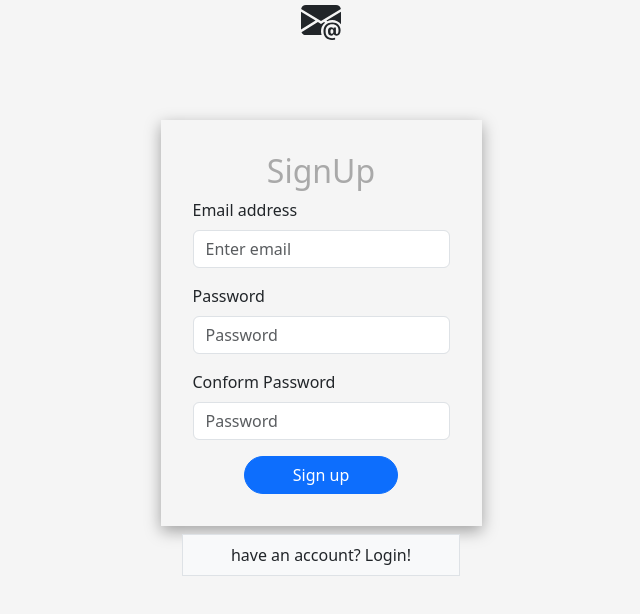
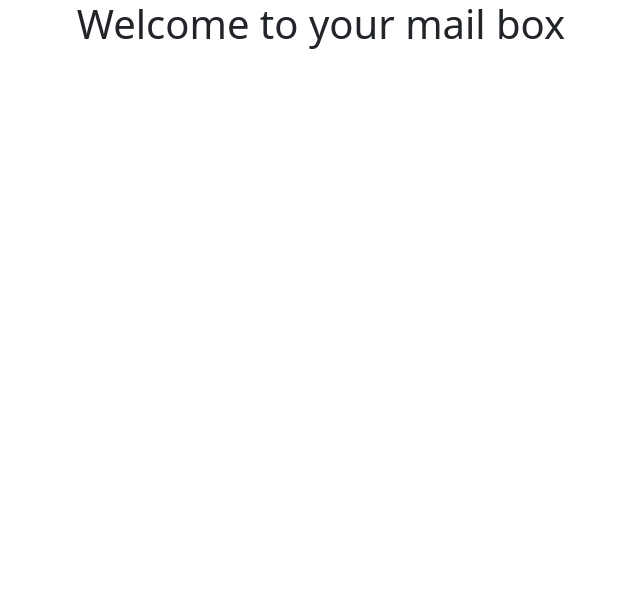
Before and after one commit to shivpatil370/S_React_Assignment, a React (Create React App) app in the folder Mail_Box_Client/mail_aplication/mail-box/: page /home in a window 1280 px wide. Shown: the top 614 px of the page, without its empty margins (319-959 px from the left). Built offline with nearby package versions, Linux system fonts and the light colour scheme.

Commit message:
login done

```diff
--- a/Mail_Box_Client/mail_aplication/mail-box/package.json
+++ b/Mail_Box_Client/mail_aplication/mail-box/package.json
@@ -10,6 +10,7 @@
     "react": "^18.3.1",
     "react-bootstrap": "^2.10.2",
     "react-dom": "^18.3.1",
+    "react-router-dom": "^6.23.0",
     "react-scripts": "5.0.1",
     "web-vitals": "^2.1.4"
   },
--- a/Mail_Box_Client/mail_aplication/mail-box/src/App.js
+++ b/Mail_Box_Client/mail_aplication/mail-box/src/App.js
@@ -1,11 +1,15 @@
 import 'bootstrap/dist/css/bootstrap.min.css';
 import './App.css';
-import LoginPage from './components/LoginPage';
+// import SignUp from './components/SignUp';
+// import Navbar from './components/navbar/Navbar';
+import { Outlet } from 'react-router-dom';
 
 function App() {
   return (
     <div>
-      <LoginPage/>
+      {/* <SignUp/> */}
+      {/* <Navbar/> */}
+      <Outlet/>
     </div>
   );
 }
--- a/Mail_Box_Client/mail_aplication/mail-box/src/components/LoginPage.jsx
+++ b/Mail_Box_Client/mail_aplication/mail-box/src/components/SignUp.jsx
@@ -1,13 +1,17 @@
 // import React from 'react'
-import { useEffect, useRef } from 'react';
+import { useEffect, useRef, useState } from 'react';
 import Button from 'react-bootstrap/Button';
 import Form from 'react-bootstrap/Form';
-import styles from "./LoginPage.module.css"
+import styles from "./SignUp.module.css"
+import { useNavigate } from 'react-router-dom';
 
-const LoginPage = () => {
+const SignUp = () => {
+  const [isLogin,setIsLogin]=useState();
     const emailRef=useRef();
     const passRef=useRef();
     const conformpassRef=useRef();
+
+    const navigate=useNavigate()
 
     useEffect(()=>{
         document.body.style.backgroundColor="whitesmoke";
@@ -21,14 +25,59 @@ const LoginPage = () => {
     const handleSubmit=(e)=>{
         e.preventDefault();
 
-        let obj={
+        let obj;
+        if(isLogin){
+          obj={
+            email:emailRef.current.value,
+            password:passRef.current.value,
+        };
+        }
+        else{
+           obj={
             email:emailRef.current.value,
             password:passRef.current.value,
             conformpass:conformpassRef.current.value
         };
+        }
 
-        console.log(obj);
-        if(obj.password===obj.conformpass){
+        // console.log(obj);
+        if(isLogin ||obj.password===obj.conformpass){
+              if(isLogin){
+                //LOGIN...
+                fetch("https://identitytoolkit.googleapis.com/v1/accounts:signInWithPassword?key=AIzaSyA7K1snfsZcqfce3uNQVIOrjQjmUM1zm8k",{
+                method:"POST",
+                body:JSON.stringify({
+                    email:obj.email,
+                    password:obj.password,
+                    returnSecureToken:true,
+                }),
+                headers:{
+                    "Content-Type":"application/json",
+                }
+              })
+              .then((res)=>{
+                   if(res.ok){
+                      return res.json().then((data)=>{
+                        console.log(data.idToken);
+                        alert("LogIn successfully!");
+                        navigate("/home")
+                      })
+                   }
+                   else{
+                    return res.json().then((err)=>{
+                        console.log(err.error.message)
+                          if(err?.error?.message){
+                             alert(err.error.message);
+                          }
+                          else{
+                            alert("Something went wrong!");
+                          }
+                      })
+                   }
+              });
+              }
+              else{
+                    // SIGN-UP...
               fetch("https://identitytoolkit.googleapis.com/v1/accounts:signUp?key=AIzaSyA7K1snfsZcqfce3uNQVIOrjQjmUM1zm8k",{
                 method:"POST",
                 body:JSON.stringify({
@@ -45,6 +94,10 @@ const LoginPage = () => {
                       return res.json().then((data)=>{
                         console.log(data);
                         alert("SignUp successfully!");
+                        emailRef.current.value="";
+                        passRef.current.value="";
+                        conformpassRef.current.value="";
+                        setIsLogin(true);
                       })
                    }
                    else{
@@ -52,7 +105,8 @@ const LoginPage = () => {
                         console.log(err)
                       })
                    }
-              })
+              });
+            }
         }
         else{
             //    console.log("password not match");
@@ -73,32 +127,32 @@ const LoginPage = () => {
         </div>
     <div className={styles.bgc} style={{width:"fit-content"}}>
 
-        <h2 className='text-center fluid' style={{color:"darkgray"}}>SignUp</h2>
+        <h2 className='text-center fluid' style={{color:"darkgray"}}>{isLogin?"Login":"SignUp"}</h2>
        <Form onSubmit={handleSubmit}>
       <Form.Group className="mb-3" controlId="formBasicEmail">
         <Form.Label>Email address</Form.Label>
-        <Form.Control type="email" placeholder="Enter email" ref={emailRef} required/>
+        <Form.Control type="email" placeholder="Enter email" size="sm" ref={emailRef} required/>
       </Form.Group>
 
       <Form.Group className="mb-3" controlId="formBasicPassword">
         <Form.Label>Password</Form.Label>
-        <Form.Control type="password" placeholder="Password" ref={passRef} required/>
+        <Form.Control type="password" placeholder="Password" size="sm" ref={passRef} required/>
       </Form.Group>
 
-      <Form.Group className="mb-3" controlId="formBasicPassword">
+      {!isLogin&&<Form.Group className="mb-3" controlId="formBasicPassword">
         <Form.Label>Conform Password</Form.Label>
-        <Form.Control type="password" placeholder="Password" ref={conformpassRef} required/>
-      </Form.Group>
+        <Form.Control type="password" placeholder="Password" size="sm" ref={conformpassRef} required/>
+      </Form.Group>}
 
       <Button className='d-flex m-auto rounded-start-5 rounded-end-5 ps-5 pe-5' variant="primary" type="submit">
-        Sign up
+        {isLogin?"Log in":"Sign up"}
       </Button>
     </Form>
     </div>
 
-      <p className='border p-2 pe-5 ps-5 m-auto mt-2 bg-light' style={{width:"fit-content"}}>have an account? Login!</p>
+      <p onClick={()=>setIsLogin(!isLogin)} className='border p-2 m-auto mt-2 bg-light text-center ps-3 pe-3' style={isLogin?{width:"fit-content",color:"red"}:{width:"fit-content",color:"orange"}}>{isLogin?"Don't have an account? Sign up":"Have an account? Login"}</p>
     </>
   )
 }
 
-export default LoginPage
+export default SignUp
--- /dev/null
+++ b/Mail_Box_Client/mail_aplication/mail-box/src/components/navbar/Navbar.jsx
@@ -0,0 +1,11 @@
+// import React from 'react'
+
+const Navbar = () => {
+  return (
+    <div>
+        <h1 className="text-center">Welcome to your mail box</h1>
+    </div>
+  )
+}
+
+export default Navbar
--- /dev/null
+++ b/Mail_Box_Client/mail_aplication/mail-box/src/components/router-dom/AppRouter.jsx
@@ -0,0 +1,23 @@
+import {createBrowserRouter} from "react-router-dom";
+import App from "../../App";
+import Navbar from "../navbar/Navbar";
+import SignUp from "../SignUp";
+
+const appRouter=createBrowserRouter([
+     {
+        path:"/",
+        element:<App/>,
+        children:[
+            {
+                path:"/",
+                element:<SignUp/>
+            },
+            {
+                path:"/home",
+                element:<Navbar/>
+            }
+        ]
+     }
+]);
+
+export default appRouter;
--- a/Mail_Box_Client/mail_aplication/mail-box/src/index.js
+++ b/Mail_Box_Client/mail_aplication/mail-box/src/index.js
@@ -3,12 +3,14 @@ import ReactDOM from 'react-dom/client';
 import './index.css';
 import App from './App';
 import reportWebVitals from './reportWebVitals';
+import appRouter from './components/router-dom/AppRouter';
+import { RouterProvider } from 'react-router-dom';
 
 const root = ReactDOM.createRoot(document.getElementById('root'));
 root.render(
-  <React.StrictMode>
+  <RouterProvider router={appRouter}>
     <App />
-  </React.StrictMode>
+  </RouterProvider>
 );
 
 // If you want to start measuring performance in your app, pass a function
```
Also changed, not shown: Mail_Box_Client/mail_aplication/mail-box/src/components/SignUp.module.css (renamed from Mail_Box_Client/mail_aplication/mail-box/src/components/LoginPage.module.css), 2 other files (tests, documents, lock files or other folders).
